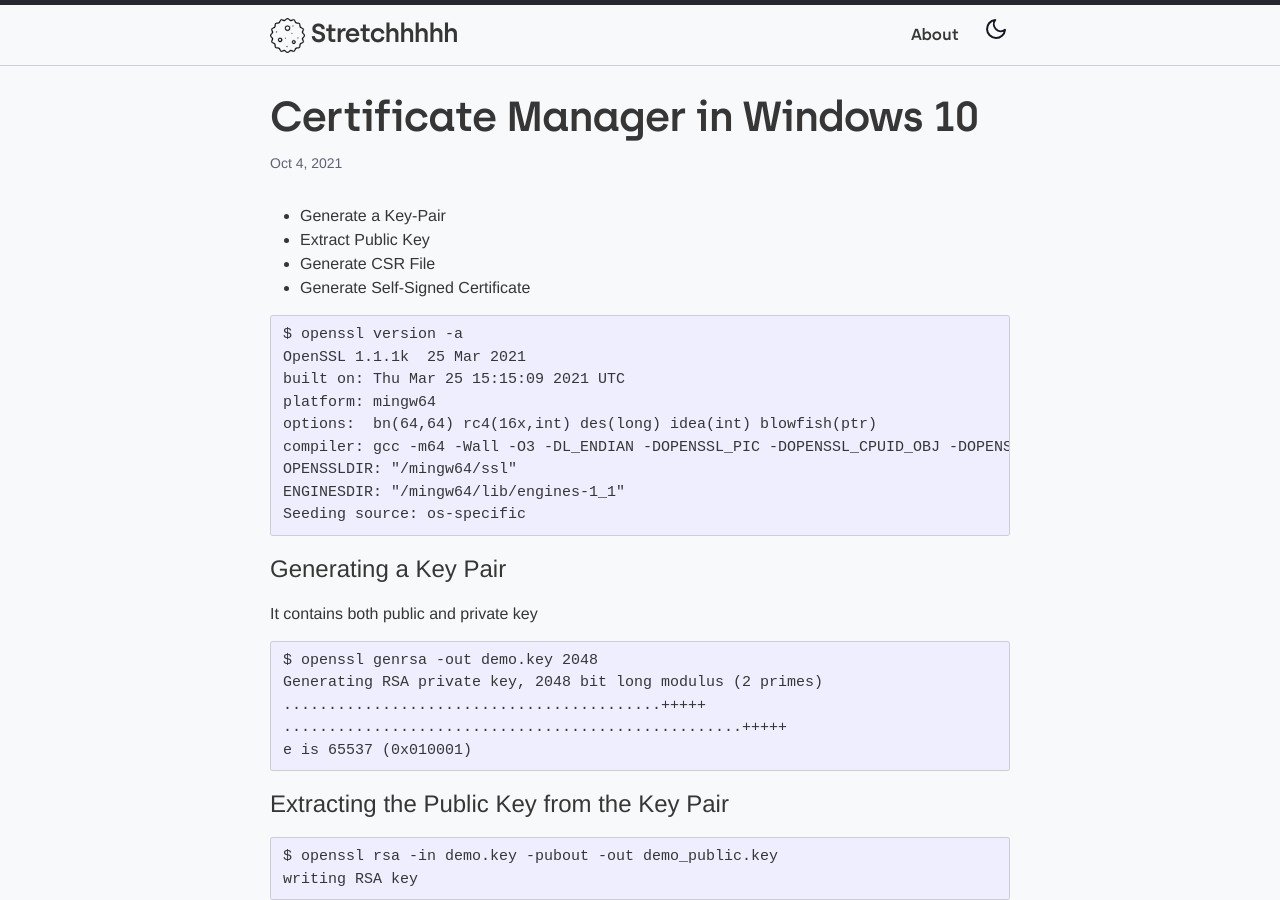
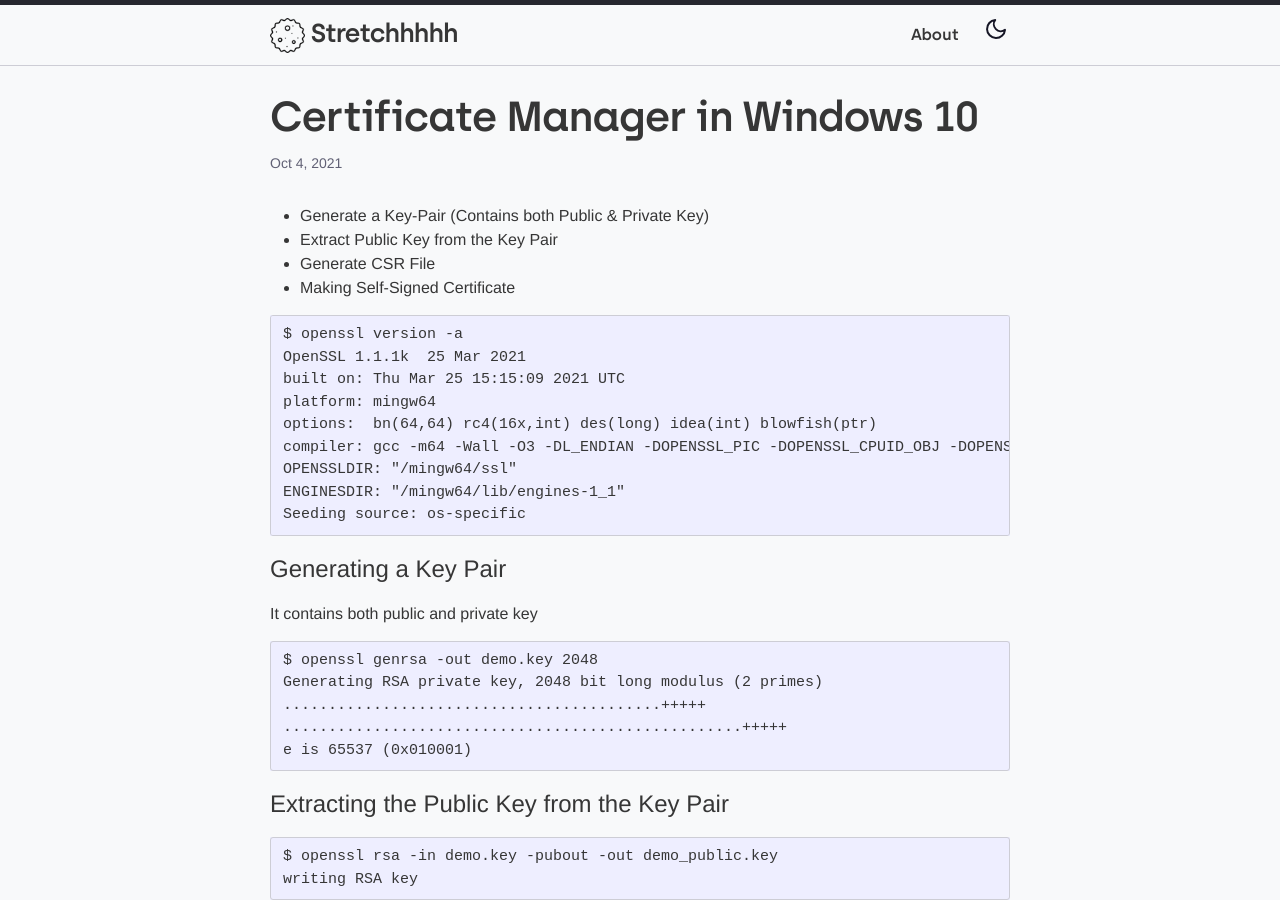
Before and after one commit to karthick87/karthick87.github.io, a Jekyll site: the page built from _posts/2021-10-04-cert-manager-windows.md, in a window 1280 px wide and 900 px high. Built offline with Jekyll 4.4.1, drawn with Linux system fonts in a browser that asks for light colours; a script that is not in the unit is left out.

Commit message:
Update 2021-10-04-cert-manager-windows.md

````diff
--- a/_posts/2021-10-04-cert-manager-windows.md
+++ b/_posts/2021-10-04-cert-manager-windows.md
@@ -5,10 +5,10 @@ date:   2021-10-04 15:00:00 +0900
 categories: update
 ---
 
-- Generate a Key-Pair
-- Extract Public Key
+- Generate a Key-Pair (Contains both Public & Private Key)
+- Extract Public Key from the Key Pair
 - Generate CSR File
-- Generate Self-Signed Certificate
+- Making Self-Signed Certificate
 
 ```
 $ openssl version -a
````
